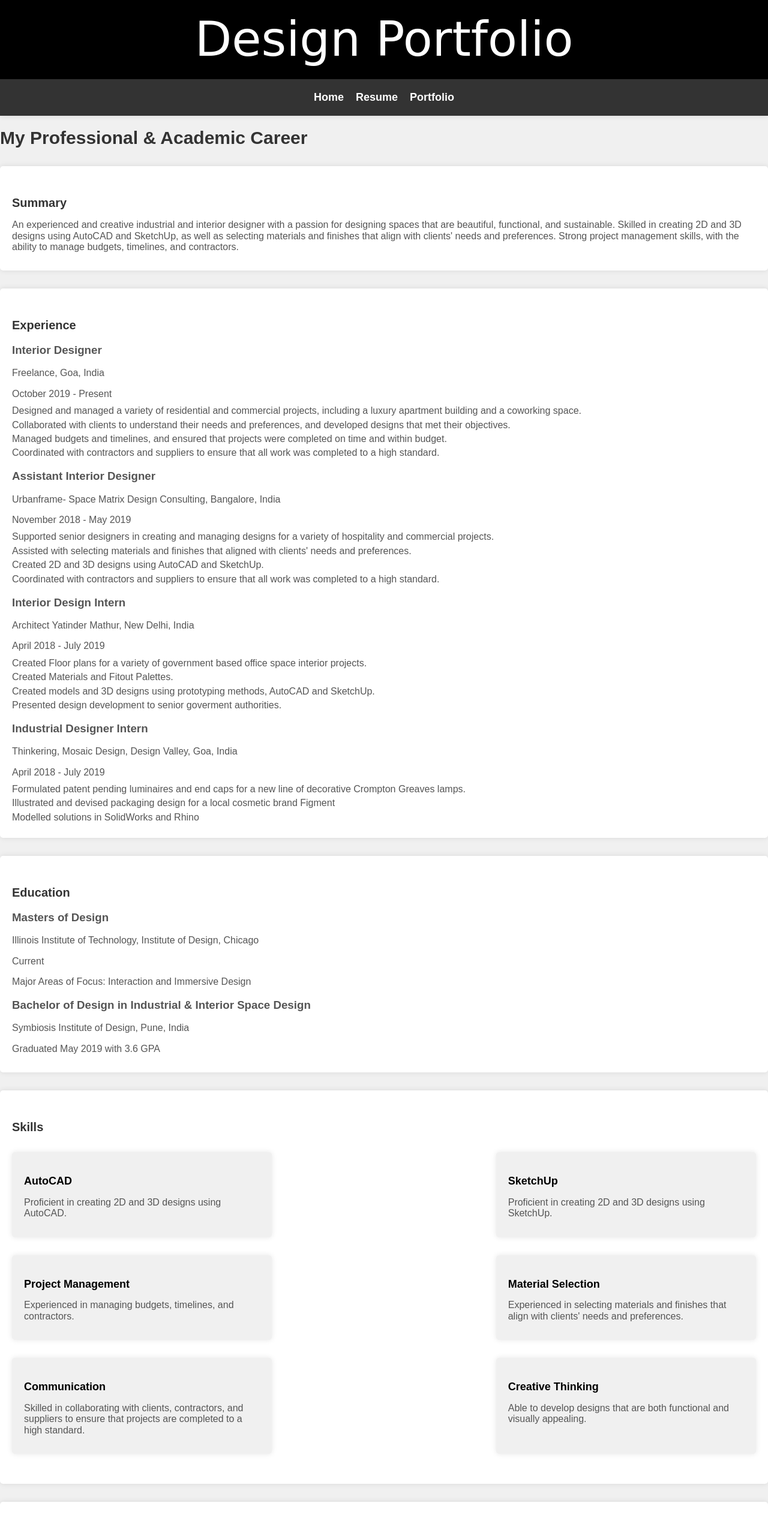
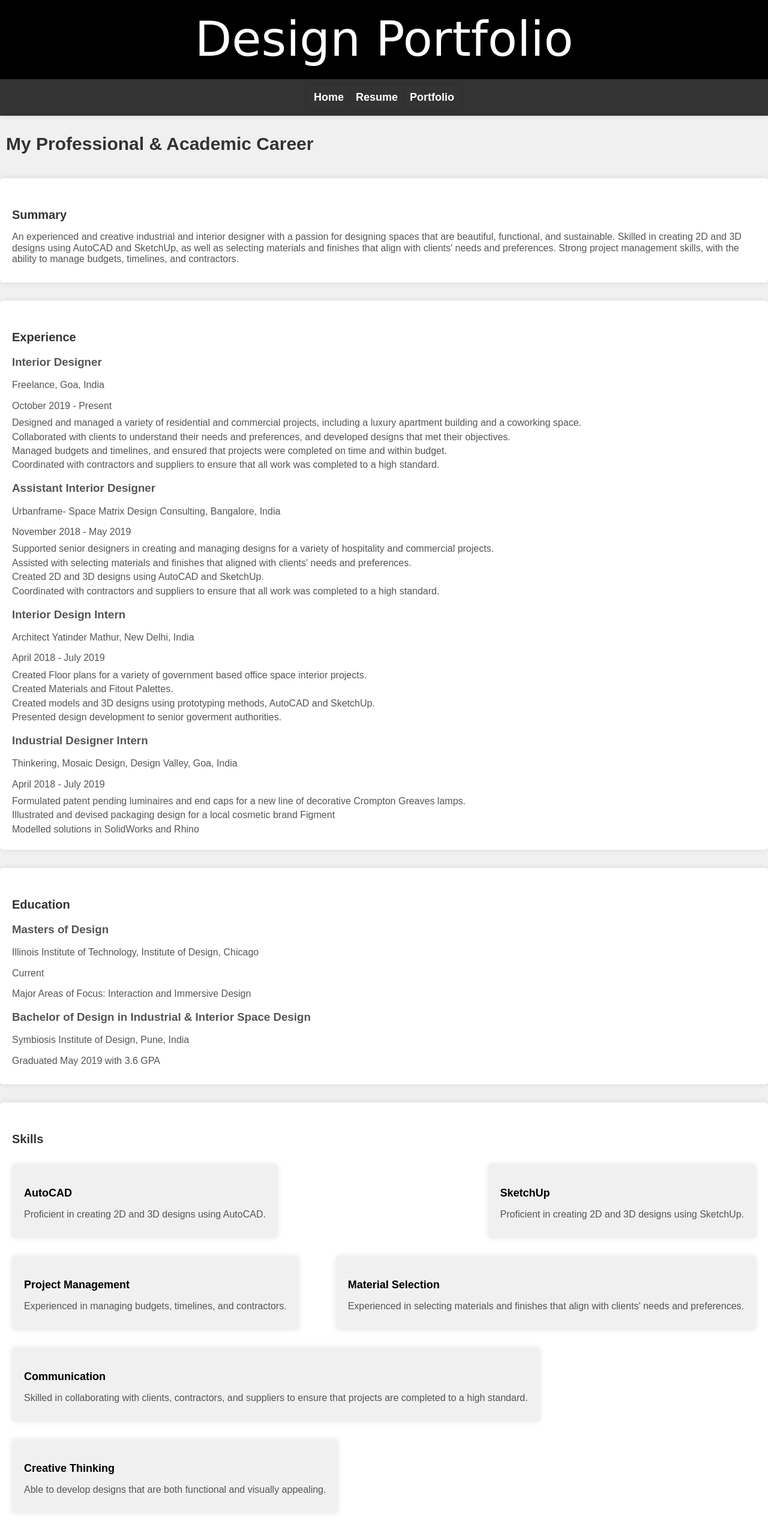
Before and after one commit to jasminesarin/project2, a plain HTML site: page resume.html in a window 1280 px wide. Shown: the top 2551 px of the page at 60% size. Drawn offline with Linux system fonts and the light colour scheme; a web font is replaced by a local one.

Commit message:
changed flex basis for .skill

```diff
--- a/css/style.css
+++ b/css/style.css
@@ -35,6 +35,7 @@ nav ul {
 nav li {
   margin: 0;
   padding: 10px;
+  box-shadow: 0px 0px 10px rgba(0, 0, 0, 0.1);
 }
 nav a {
   color: #ffffff;
@@ -54,6 +55,7 @@ h1 {
   font-size: 30px;
   color: #333;
   margin-bottom: 30px;
+  padding: 10px;
 }
 header h1{
   text-align: center;
@@ -99,7 +101,7 @@ li {
   margin-top: 30px;
 }
 .skill {
-  flex-basis: calc(33.33% - 20px);
+  flex-basis: auto;
   margin-bottom: 30px;
   background-color: #f0f0f0;
   padding: 20px;
```
